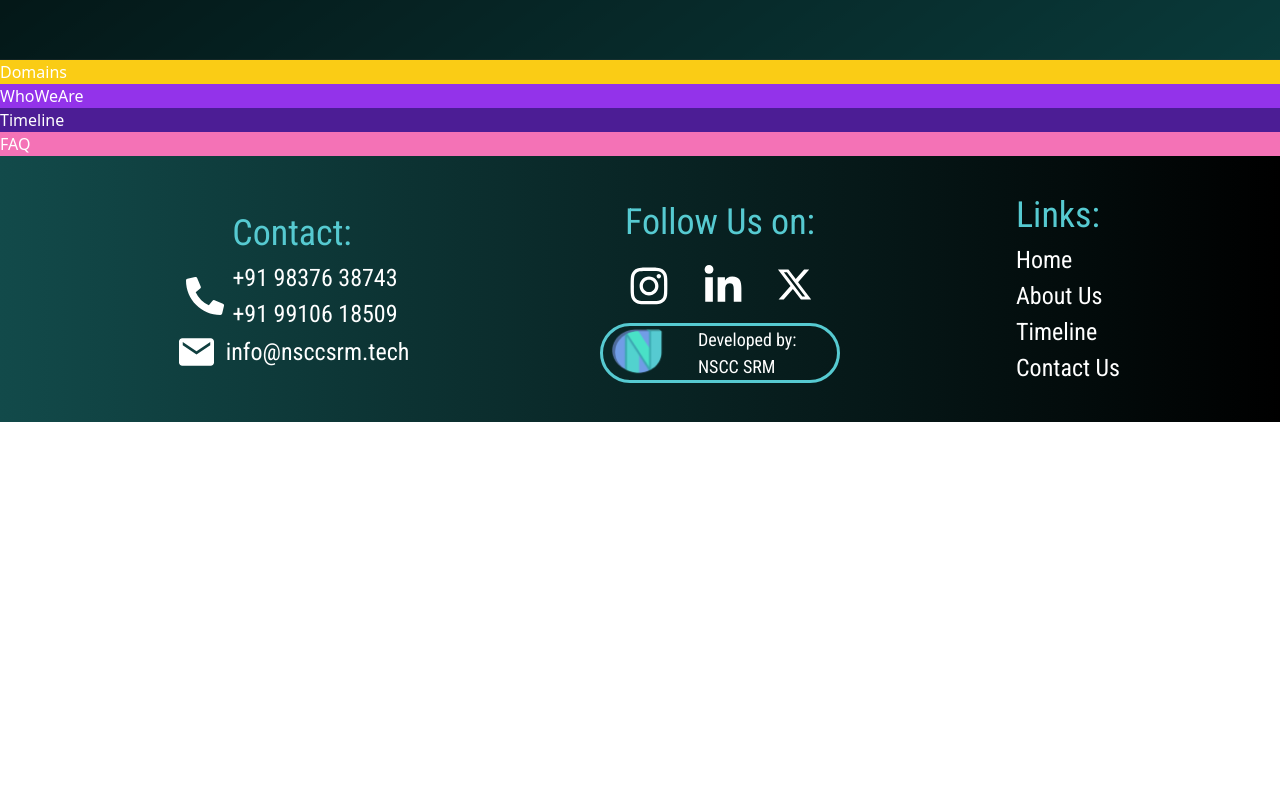
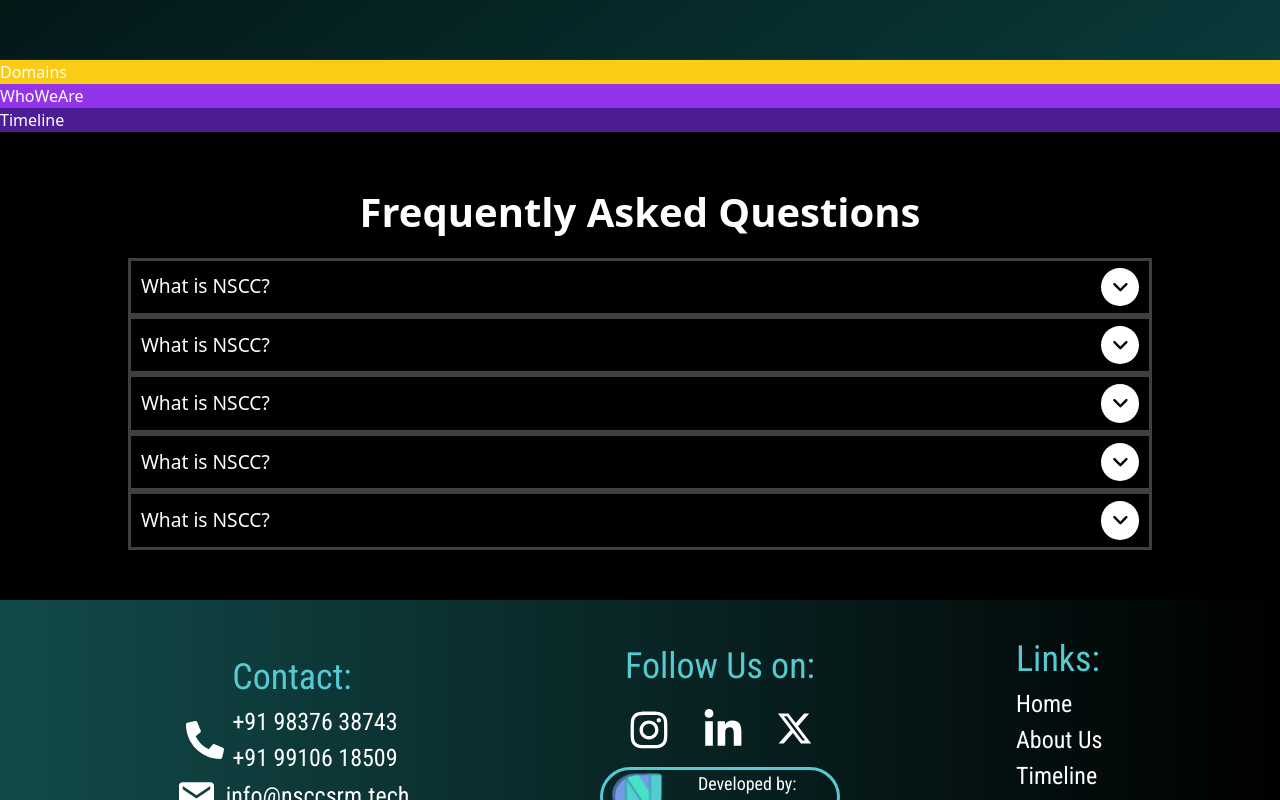
Before and after one commit to NSCC-SRM/recruitment25, a React (Vite) app: page / in a window 1280 px wide. Shown: the part 655-1455 px from the top of the page. Before the commit the page ends 1077 px from the top, so only its background shows below. Built offline with nearby package versions, Linux system fonts and the light colour scheme.

Commit message:
Update FAQs

```diff
--- a/package.json
+++ b/package.json
@@ -10,6 +10,9 @@
     "preview": "vite preview"
   },
   "dependencies": {
+    "@fortawesome/fontawesome-svg-core": "^6.6.0",
+    "@fortawesome/free-solid-svg-icons": "^6.6.0",
+    "@fortawesome/react-fontawesome": "^0.2.2",
     "react": "^18.3.1",
     "react-dom": "^18.3.1",
     "react-icons": "^5.2.1"
--- /dev/null
+++ b/src/Components/FAQ.css
@@ -0,0 +1,77 @@
+
+
+.main h1{
+    color: white;
+    font-weight: 700;
+    font-size: 5vh;
+}
+
+.sections{
+    display: flex;
+    justify-content:space-between;
+    width: 80vw;
+    align-items: center;
+    padding: 7px 10px;
+    font-size: larger;
+    background-color: #000000;
+    border: 3px solid #423F3F;
+}
+
+.sections:hover{
+    background-color: #131212;
+}
+
+.sections p{
+    color: white;
+}
+
+.main{
+    display: flex;
+    flex-direction: column;
+    justify-content: center;
+    align-items: center;
+    gap: 2vh;
+    background-color: #000000;
+    padding: 50px;
+}
+
+.answers{
+    display: flex;
+    display: none;
+    padding: 7px 10px;
+    color: aliceblue;
+    background-color: #292727;
+    width: 80vw;
+    border: 2px solid #423F3F;
+    animation: disp 1s ease-in-out;
+}
+
+@keyframes disp {
+    0%{
+        opacity: 0;
+    }
+    100%{
+        opacity: 1;
+    }
+
+}
+
+.sections button {
+    border-radius: 20px;
+    border: 1px solid transparent;
+    padding: 0.2em 0.5em;
+    font-size: 1em;
+    font-weight: 500;
+    font-family: inherit;
+    background-color: white;
+    cursor: pointer;
+    transition: border-color 0.25s;
+  }
+
+  .sections button:hover {
+    border-color: #646cff;
+  }
+  .sections button:focus,
+  button:focus-visible {
+    outline: 4px auto -webkit-focus-ring-color;
+  }
--- a/src/Components/FAQ.jsx
+++ b/src/Components/FAQ.jsx
@@ -1,6 +1,128 @@
-export default function FAQ() {
-    return(
-        <>
-        <div className="bg-pink-400 text-white">FAQ</div>
-        </>
-    )}
+import React from 'react'
+import { FontAwesomeIcon } from '@fortawesome/react-fontawesome';
+import { faCoffee, faAngleDown, faAngleUp } from '@fortawesome/free-solid-svg-icons';
+import './FAQ.css'
+import { useState } from 'react';
+
+const FAQ = () => {
+
+    const [check, setCheck] = useState('hidden')
+    const [arrow1, setarrow1] = useState(<FontAwesomeIcon icon={faAngleDown} />);
+    const [arrow2, setarrow2] = useState(<FontAwesomeIcon icon={faAngleDown} />);
+    const [arrow3, setarrow3] = useState(<FontAwesomeIcon icon={faAngleDown} />);
+    const [arrow4, setarrow4] = useState(<FontAwesomeIcon icon={faAngleDown} />);
+    const [arrow5, setarrow5] = useState(<FontAwesomeIcon icon={faAngleDown} />);
+
+    function show1() {
+        let element = document.getElementById('a');
+        if (check == "hidden") {
+            element.style.display = 'flex';
+            setCheck("show");
+            setarrow1(<FontAwesomeIcon icon={faAngleUp} />);
+        }
+        else {
+            element.style.display = 'none';
+            setCheck("hidden");
+            setarrow1(<FontAwesomeIcon icon={faAngleDown} />);
+        }
+    }
+    function show2() {
+        let element = document.getElementById('b');
+        if (check == "hidden") {
+            element.style.display = 'flex';
+            setCheck("show");
+            setarrow2(<FontAwesomeIcon icon={faAngleUp} />);
+        }
+        else {
+            element.style.display = 'none';
+            setCheck("hidden");
+            setarrow2(<FontAwesomeIcon icon={faAngleDown} />);
+        }
+    }
+    function show3() {
+        let element = document.getElementById('c');
+        if (check == "hidden") {
+            element.style.display = 'flex';
+            setCheck("show");
+            setarrow3(<FontAwesomeIcon icon={faAngleUp} />);
+        }
+        else {
+            element.style.display = 'none';
+            setCheck("hidden");
+            setarrow3(<FontAwesomeIcon icon={faAngleDown} />);
+        }
+    }
+    function show4() {
+        let element = document.getElementById('d');
+        if (check == "hidden") {
+            element.style.display = 'flex';
+            setCheck("show");
+            setarrow4(<FontAwesomeIcon icon={faAngleUp} />);
+        }
+        else {
+            element.style.display = 'none';
+            setCheck("hidden");
+            setarrow4(<FontAwesomeIcon icon={faAngleDown} />);
+        }
+    }
+    function show5() {
+        let element = document.getElementById('e');
+        if (check == "hidden") {
+            element.style.display = 'flex';
+            setCheck("show");
+            setarrow5(<FontAwesomeIcon icon={faAngleUp} />);
+        }
+        else {
+            element.style.display = 'none';
+            setCheck("hidden");
+            setarrow5(<FontAwesomeIcon icon={faAngleDown} />);
+        }
+    }
+
+    return (
+        <div className='main'>
+            <div>
+                <h1>Frequently Asked Questions</h1>
+            </div>
+            <div>
+                <div className='sections'>
+                    <p>What is NSCC?</p>
+                    <button onClick={show1}>{arrow1}</button>
+                </div>
+                <div className='answers' id='a'>
+                    Lorem ipsum dolor sit, amet consectetur adipisicing elit. Reprehenderit eum, recusandae alias sit laudantium adipisci asperiores ad temporibus. Ad dignissimos provident saepe, rerum corrupti dicta id exercitationem fugiat voluptate quo.
+                </div>
+                <div className='sections'>
+                    <p>What is NSCC?</p>
+                    <button onClick={show2}>{arrow2}</button>
+                </div>
+                <div className='answers' id='b'>
+                    Lorem ipsum dolor sit, amet consectetur adipisicing elit. Reprehenderit eum, recusandae alias sit laudantium adipisci asperiores ad temporibus. Ad dignissimos provident saepe, rerum corrupti dicta id exercitationem fugiat voluptate quo.
+                </div>
+                <div className='sections'>
+                    <p>What is NSCC?</p>
+                    <button onClick={show3}>{arrow3}</button>
+                </div>
+                <div className='answers' id='c'>
+                    Lorem ipsum dolor sit, amet consectetur adipisicing elit. Reprehenderit eum, recusandae alias sit laudantium adipisci asperiores ad temporibus. Ad dignissimos provident saepe, rerum corrupti dicta id exercitationem fugiat voluptate quo.
+                </div>
+                <div className='sections'>
+                    <p>What is NSCC?</p>
+                    <button onClick={show4}>{arrow4}</button>
+                </div>
+                <div className='answers' id='d'>
+                    Lorem ipsum dolor sit, amet consectetur adipisicing elit. Reprehenderit eum, recusandae alias sit laudantium adipisci asperiores ad temporibus. Ad dignissimos provident saepe, rerum corrupti dicta id exercitationem fugiat voluptate quo.
+                </div>
+                <div className='sections'>
+                    <p>What is NSCC?</p>
+                    <button onClick={show5}>{arrow5}</button>
+                </div>
+                <div className='answers' id='e'>
+                    Lorem ipsum dolor sit, amet consectetur adipisicing elit. Reprehenderit eum, recusandae alias sit laudantium adipisci asperiores ad temporibus. Ad dignissimos provident saepe, rerum corrupti dicta id exercitationem fugiat voluptate quo.
+                </div>
+            </div>
+        </div>
+    )
+}
+
+export default FAQ
```
Also changed, not shown: 1 other file (tests, documents, lock files or other folders).
